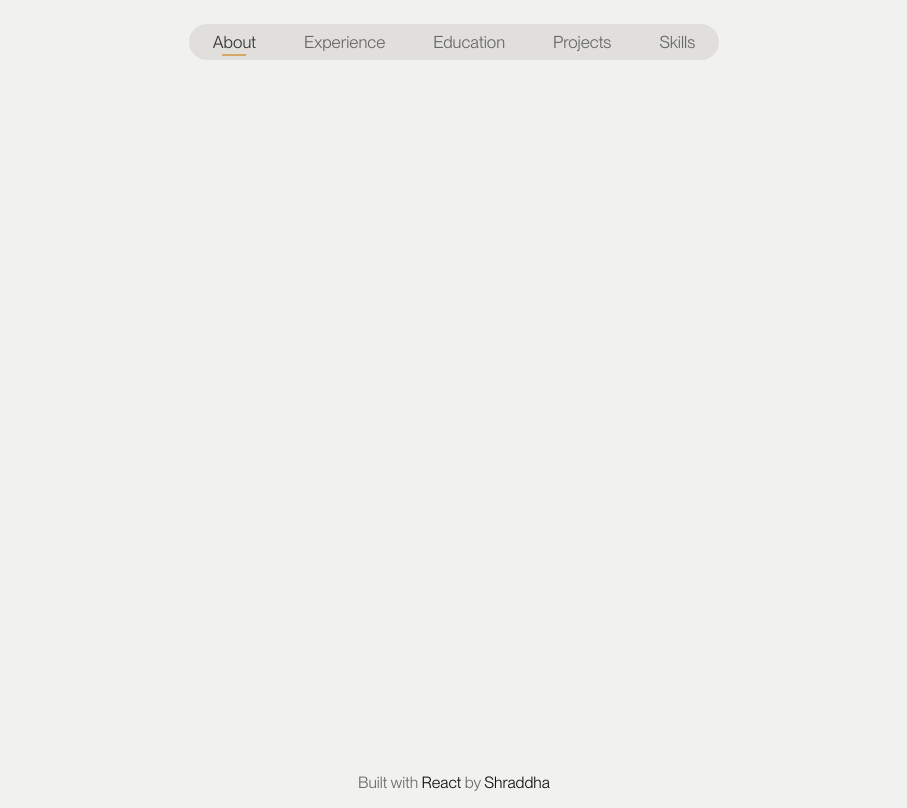
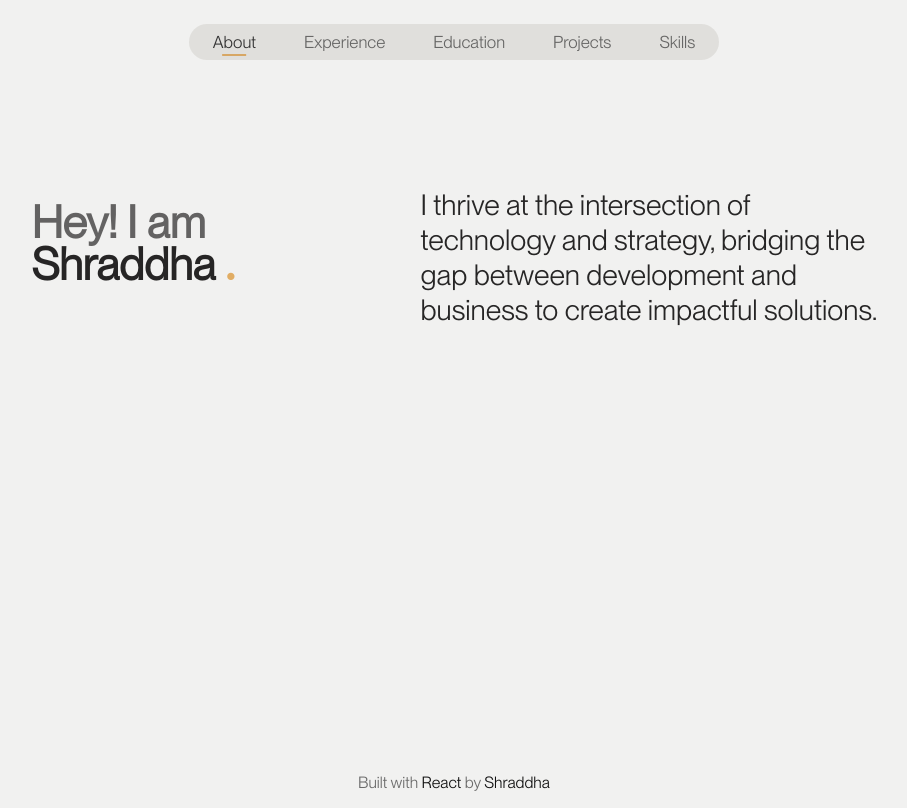
Before and after one commit to shraddha014/personal-website, a Next.js app: page / in a window 1280 px wide. Shown: the whole page, without its empty margins (186-1093 px from the left). Built offline with nearby package versions, Linux system fonts and the light colour scheme.

Commit message:
changed about description

```diff
--- a/src/app/page.module.css
+++ b/src/app/page.module.css
@@ -1,168 +1,73 @@
-.page {
-  --gray-rgb: 0, 0, 0;
-  --gray-alpha-200: rgba(var(--gray-rgb), 0.08);
-  --gray-alpha-100: rgba(var(--gray-rgb), 0.05);
-
-  --button-primary-hover: #383838;
-  --button-secondary-hover: #f2f2f2;
-
-  display: grid;
-  grid-template-rows: 20px 1fr 20px;
-  align-items: center;
-  justify-items: center;
-  min-height: 100svh;
-  padding: 80px;
-  gap: 64px;
-  font-family: var(--font-geist-sans);
+.mainContent {
+  margin-top: 40px;
+  position: relative;
+  display: flex;
+  flex-direction: column;
+  width: 100% !important;
 }
 
-@media (prefers-color-scheme: dark) {
-  .page {
-    --gray-rgb: 255, 255, 255;
-    --gray-alpha-200: rgba(var(--gray-rgb), 0.145);
-    --gray-alpha-100: rgba(var(--gray-rgb), 0.06);
-
-    --button-primary-hover: #ccc;
-    --button-secondary-hover: #1a1a1a;
-  }
+.groupedImage {
+  width:108vw;
+  position: absolute;
+  left: -4%;
+  bottom:0%;
 }
 
-.main {
+.mainHeading {
   display: flex;
   flex-direction: column;
-  gap: 32px;
-  grid-row-start: 2;
+  justify-content: center;
+  width: 100%;
+  padding-bottom: 0;
 }
 
-.main ol {
-  font-family: var(--font-geist-mono);
-  padding-left: 0;
-  margin: 0;
-  font-size: 14px;
-  line-height: 24px;
-  letter-spacing: -0.01em;
-  list-style-position: inside;
+.headingContainer {
+  display: flex
+;
+    justify-content: center;
+    flex: 1;
+    gap: 10rem;
 }
 
-.main li:not(:last-of-type) {
-  margin-bottom: 8px;
-}
-
-.main code {
-  font-family: inherit;
-  background: var(--gray-alpha-100);
-  padding: 2px 4px;
-  border-radius: 4px;
+.name {
+  display: flex;
+  flex-direction: column;
+  font-size: calc(2em + 1vw);
   font-weight: 600;
 }
 
-.ctas {
-  display: flex;
-  gap: 16px;
+.description {
+  max-width: 30rem;
+  font-size: calc(1em + 1vw);
+  font-weight: 500;
+    line-height: normal;
+    width: 100%;
 }
 
-.ctas a {
-  appearance: none;
-  border-radius: 128px;
-  height: 48px;
-  padding: 0 20px;
-  border: none;
-  border: 1px solid transparent;
-  transition:
-    background 0.2s,
-    color 0.2s,
-    border-color 0.2s;
-  cursor: pointer;
-  display: flex;
-  align-items: center;
-  justify-content: center;
-  font-size: 16px;
-  line-height: 20px;
-  font-weight: 500;
+.dot {
+  color: var(--dot);
+  font-family: "auto";
+  padding: 0;
 }
 
-a.primary {
-  background: var(--foreground);
-  color: var(--background);
-  gap: 8px;
+.imageContainer {
+  height: 35vh;
 }
 
-a.secondary {
-  border-color: var(--gray-alpha-200);
-  min-width: 180px;
+.nameFirstPara {
+  color: var(--about-me-hey);
+  padding-bottom: 0;
 }
 
-.footer {
-  grid-row-start: 3;
-  display: flex;
-  gap: 24px;
+.nameSecondPara {
+  padding-top: 0px;
+  margin-top: -12px;
 }
 
-.footer a {
-  display: flex;
-  align-items: center;
-  gap: 8px;
-}
-
-.footer img {
-  flex-shrink: 0;
-}
-
-/* Enable hover only on non-touch devices */
-@media (hover: hover) and (pointer: fine) {
-  a.primary:hover {
-    background: var(--button-primary-hover);
-    border-color: transparent;
-  }
-
-  a.secondary:hover {
-    background: var(--button-secondary-hover);
-    border-color: transparent;
-  }
-
-  .footer a:hover {
-    text-decoration: underline;
-    text-underline-offset: 4px;
+@media (max-width: 768px) {
+  .headingContainer {
+    flex-direction: column;
+    align-items: center;
+    gap: 1rem;
   }
 }
-
-@media (max-width: 600px) {
-  .page {
-    padding: 32px;
-    padding-bottom: 80px;
-  }
-
-  .main {
-    align-items: center;
-  }
-
-  .main ol {
-    text-align: center;
-  }
-
-  .ctas {
-    flex-direction: column;
-  }
-
-  .ctas a {
-    font-size: 14px;
-    height: 40px;
-    padding: 0 16px;
-  }
-
-  a.secondary {
-    min-width: auto;
-  }
-
-  .footer {
-    flex-wrap: wrap;
-    align-items: center;
-    justify-content: center;
-  }
-}
-
-@media (prefers-color-scheme: dark) {
-  .logo {
-    filter: invert();
-  }
-}
--- a/src/app/page.tsx
+++ b/src/app/page.tsx
@@ -1,6 +1,26 @@
+import styles from './page.module.css'
+import { neue } from "@/utils/fontConfig";
+
 export default function Home() {
   return (
-    <main >
-    </main>
+    // <div className={styles.mainContent}>
+    <>
+      <div className={`${neue.className} ${styles.mainHeading}`}>
+        <div className={styles.headingContainer}>
+          <span className={styles.name}>
+          <span className={styles.nameFirstPara}>Hey! I am </span>
+          <span className={styles.nameSecondPara}>Shraddha <span className={styles.dot}>.</span></span>
+          </span>
+          <span className={styles.description}>
+          I thrive at the intersection of technology and strategy, bridging the gap between development and business to create impactful solutions.
+          </span>
+        </div>
+        <div className={styles.imageContainer}/>
+      </div>
+
+        {/* </div> */}
+
+          {/* <img src="/assests/Group.png" alt="" className={styles.groupedImage}/> */}
+    </>
   );
 }
```
